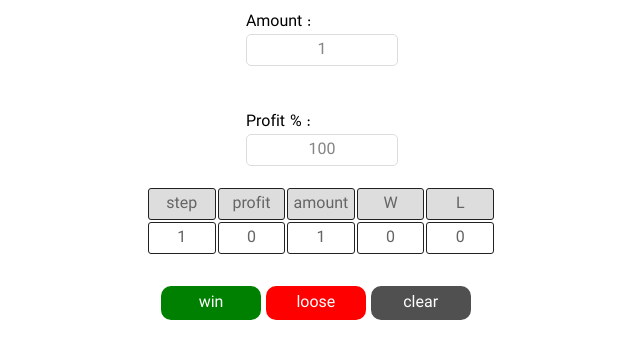
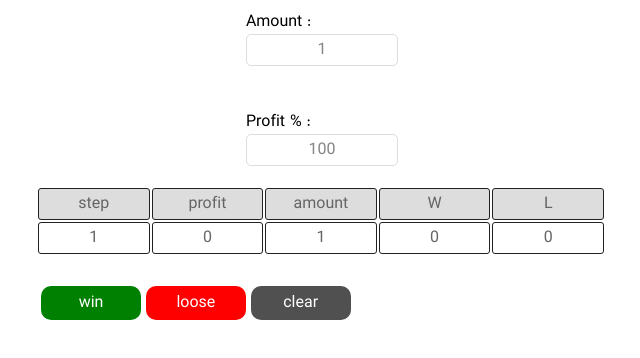
Before and after one commit to mohammad-kezo/kezoprofit, a plain HTML site: page index.html in a window 1280 px wide. Shown: the whole page, without its empty margins (319-959 px from the left). Drawn offline with Linux system fonts and the light colour scheme.

Commit message:
Update style.css

```diff
--- a/style.css
+++ b/style.css
@@ -14,12 +14,12 @@
 
 body {
 direction: ltr;
-max-width: 360px;
-width: 360px;
+max-width: 600px;
+width: 100%;
 margin: 0 auto;
 }
 table{
-    width: 350px;
+    width: 95%;
     margin: 20px auto;
 }
 table tr td{
@@ -67,6 +67,7 @@ table tr th{
 }
 input{
     width: 100%;
+    max-width: 150px;
     border:solid 1px #ddd;
     border-radius: 5px;
     padding: 3px 0;
```
